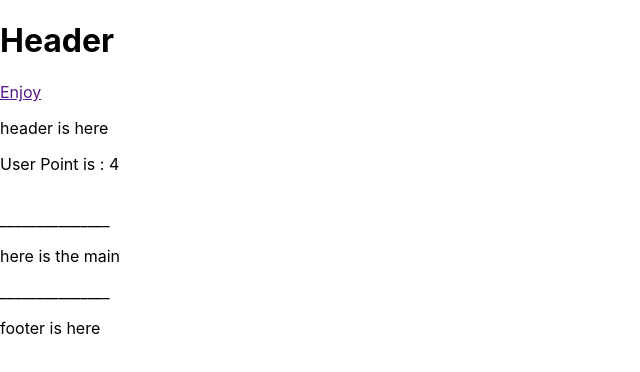
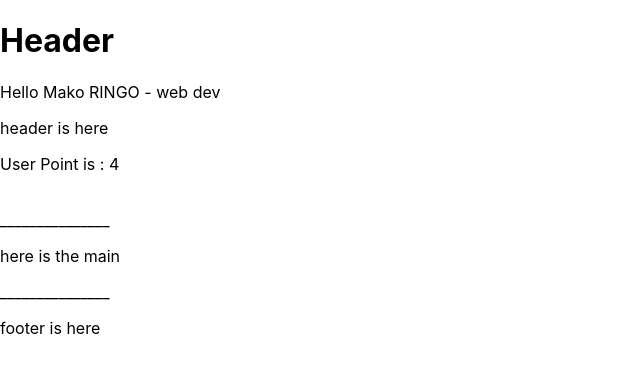
Before and after one commit to H3nrush/REACT, a React (Create React App) app: page / in a window 1280 px wide. Shown: the top 372 px of the page, without its empty margins (0-640 px from the left). Built offline with nearby package versions, Linux system fonts and the light colour scheme.

Commit message:
Update header.js

```diff
--- a/src/header.js
+++ b/src/header.js
@@ -1,13 +1,17 @@
 
 
 function Header() {
-  const userLogin = true ;
+  let userLogin = true ;
   const ifPoint = 4;
+  const userLogged = {
+    name : "Mako",
+    lastName :"RINGO",
+    job : "web dev",
+  };
     return (
       <header>
         <h1>Header</h1>
-        {userLogin ? (<a href="">Enjoy</a>):( <button>Please Login</button>)}
-
+        {userLogin ? (<p>Hello {userLogged.name} {userLogged.lastName} - {userLogged.job}</p> ):( <button>Please Login</button>)}
         <p>header is here</p>
 
         {ifPoint > 0 ? (<p>User Point is : {ifPoint}</p>) : (<p>0^0</p>) }
```
